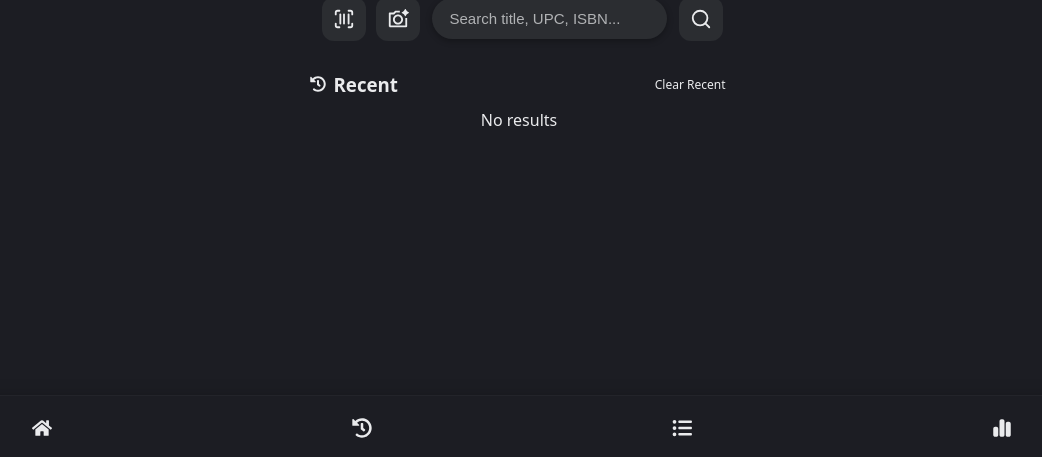
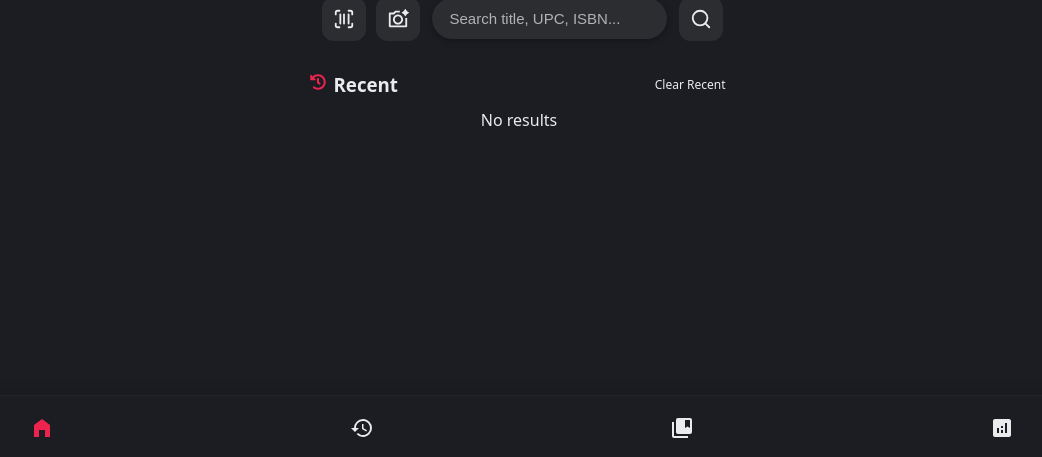
Before and after one commit to jcloud242/dynamic-resale, a React (Vite) app: page / in a window 1280 px wide. Shown: the part 340-797 px from the top of the page, without its empty margins (118-1160 px from the left). Built offline with nearby package versions, Linux system fonts and the light colour scheme.

Commit message:
Minor navbar updates

```diff
--- a/src/App.jsx
+++ b/src/App.jsx
@@ -1,15 +1,16 @@
-import React from 'react'
+import React, { useState } from 'react'
 import './App.css'
 import Header from './components/Header'
 import BottomNav from './components/BottomNav'
 import Home from './pages/Home'
 
 function App() {
+  const [active, setActive] = useState('home');
   return (
     <div className="App">
       <Header />
-      <Home />
-      <BottomNav />
+      <Home onSearchComplete={() => setActive('home')} />
+      <BottomNav active={active} onNavigate={(id) => setActive(id)} />
     </div>
   )
 }
--- a/src/components/BottomNav.jsx
+++ b/src/components/BottomNav.jsx
@@ -1,22 +1,39 @@
-import React from "react";
+import React, { useState, useEffect } from "react";
 import "./bottomnav.css";
 import { FaHistory, FaHome } from "react-icons/fa";
 import { FaChartSimple, FaListUl } from "react-icons/fa6";
+import {
+  MdHomeFilled,
+  MdHistory,
+  MdCollectionsBookmark,
+  MdAnalytics,
+} from "react-icons/md";
 
-export default function BottomNav() {
+export default function BottomNav({ initial = 'home', active: activeProp, onNavigate }) {
+  // active can be controlled by parent via `active` prop, or fall back to internal state
+  const [active, setActive] = useState(activeProp || initial || 'home');
+  useEffect(() => {
+    if (activeProp) setActive(activeProp);
+  }, [activeProp]);
+
+  function handleClick(id) {
+    setActive(id);
+    try { if (onNavigate) onNavigate(id); } catch (e) {}
+  }
+
   return (
-    <nav className="dr-bottomnav">
-      <button aria-label="Home">
-        <FaHome size={20} />
+    <nav className="dr-bottomnav" role="navigation" aria-label="Bottom navigation">
+      <button aria-label="Home" className={active === 'home' ? 'active' : ''} aria-current={active === 'home'} onClick={() => handleClick('home')}>
+        <MdHomeFilled size={24} />
       </button>
-      <button aria-label="History">
-        <FaHistory size={20} />
+      <button aria-label="History" className={active === 'history' ? 'active' : ''} aria-current={active === 'history'} onClick={() => handleClick('history')}>
+        <MdHistory size={24} />
       </button>
-      <button aria-label="Collections">
-        <FaListUl size={20} />
+      <button aria-label="Collections" className={active === 'collections' ? 'active' : ''} aria-current={active === 'collections'} onClick={() => handleClick('collections')}>
+        <MdCollectionsBookmark size={24} />
       </button>
-      <button aria-label="Analytics">
-        <FaChartSimple size={20} />
+      <button aria-label="Analytics" className={active === 'analytics' ? 'active' : ''} aria-current={active === 'analytics'} onClick={() => handleClick('analytics')}>
+        <MdAnalytics size={24} />
       </button>
     </nav>
   );
--- a/src/components/bottomnav.css
+++ b/src/components/bottomnav.css
@@ -5,3 +5,9 @@
 .dr-bottomnav button{transform-origin: center bottom}
 .dr-bottomnav button:hover{transform: scale(1.18) translateY(-6px)}
 .dr-bottomnav button:focus-visible{outline:none;box-shadow:0 0 0 6px var(--focus-ring)}
+
+/* active icon color */
+.dr-bottomnav button.active,
+.dr-bottomnav button[aria-current="true"] {
+	color: var(--accent);
+}
--- a/src/pages/Home.jsx
+++ b/src/pages/Home.jsx
@@ -86,6 +86,8 @@ export default function Home() {
         setActive(res);
       }
       saveRecent(res);
+  // notify parent that a search completed so nav can highlight Home
+  try { if (typeof onSearchComplete === 'function') onSearchComplete(); } catch (e) {}
       // increment scan metric
       scansCountRef.current = (scansCountRef.current || 0) + 1;
       try { localStorage.setItem('dr_scan_count', String(scansCountRef.current)); } catch (e) {}
@@ -213,7 +215,7 @@ export default function Home() {
           <div style={{display:'flex',alignItems:'center',justifyContent:'space-between'}}>
            <div className="dr-recent-header">
              <button aria-label="Open history" className="dr-history-btn" onClick={() => { /* navigate to history page later */ }}>
-               <FaHistory size={16} />
+                   <span style={{ color:"var(--accent)" }}>  <FaHistory size={16} /></span>
                <h3 style={{margin:0}}>Recent</h3>
              </button>
            </div>
```
